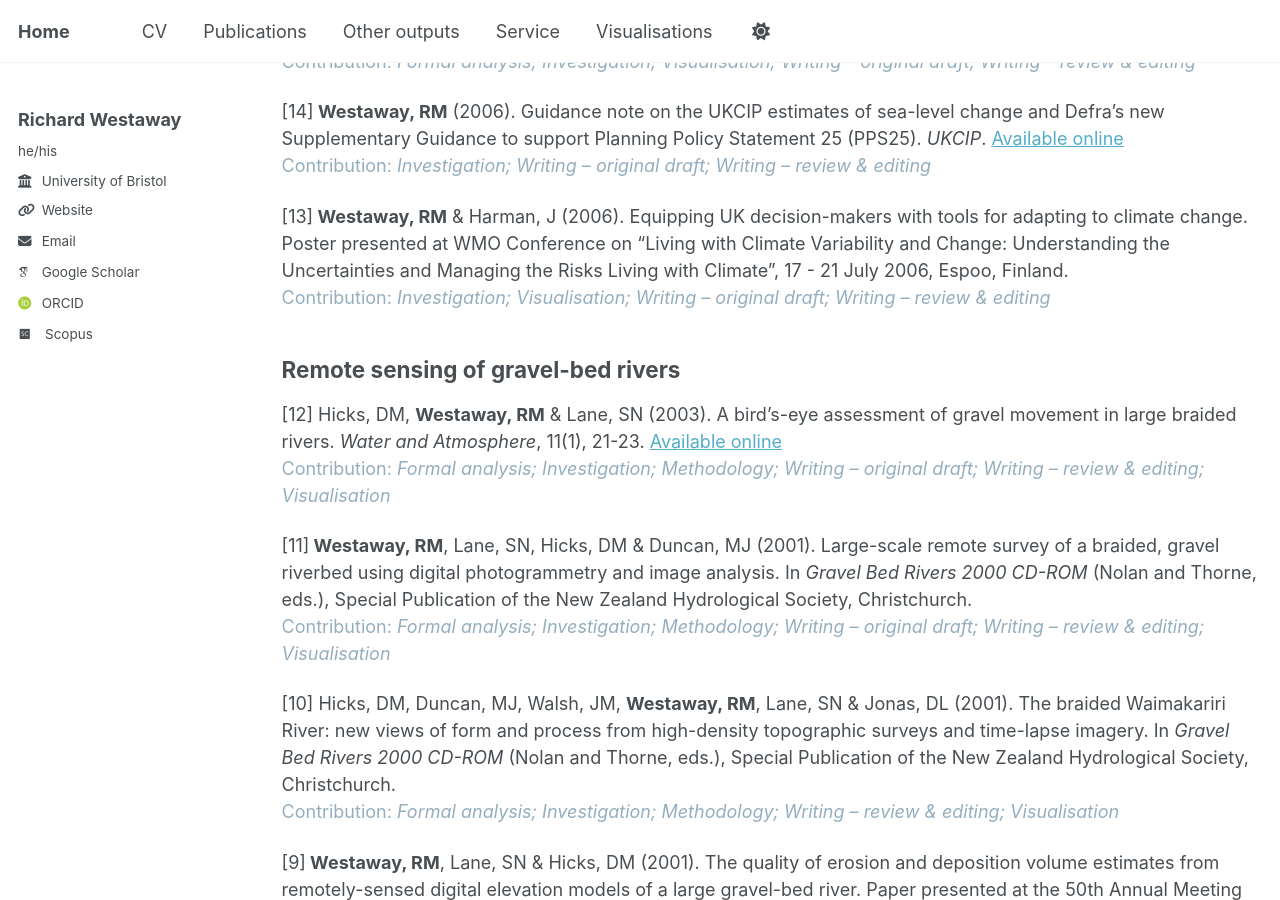
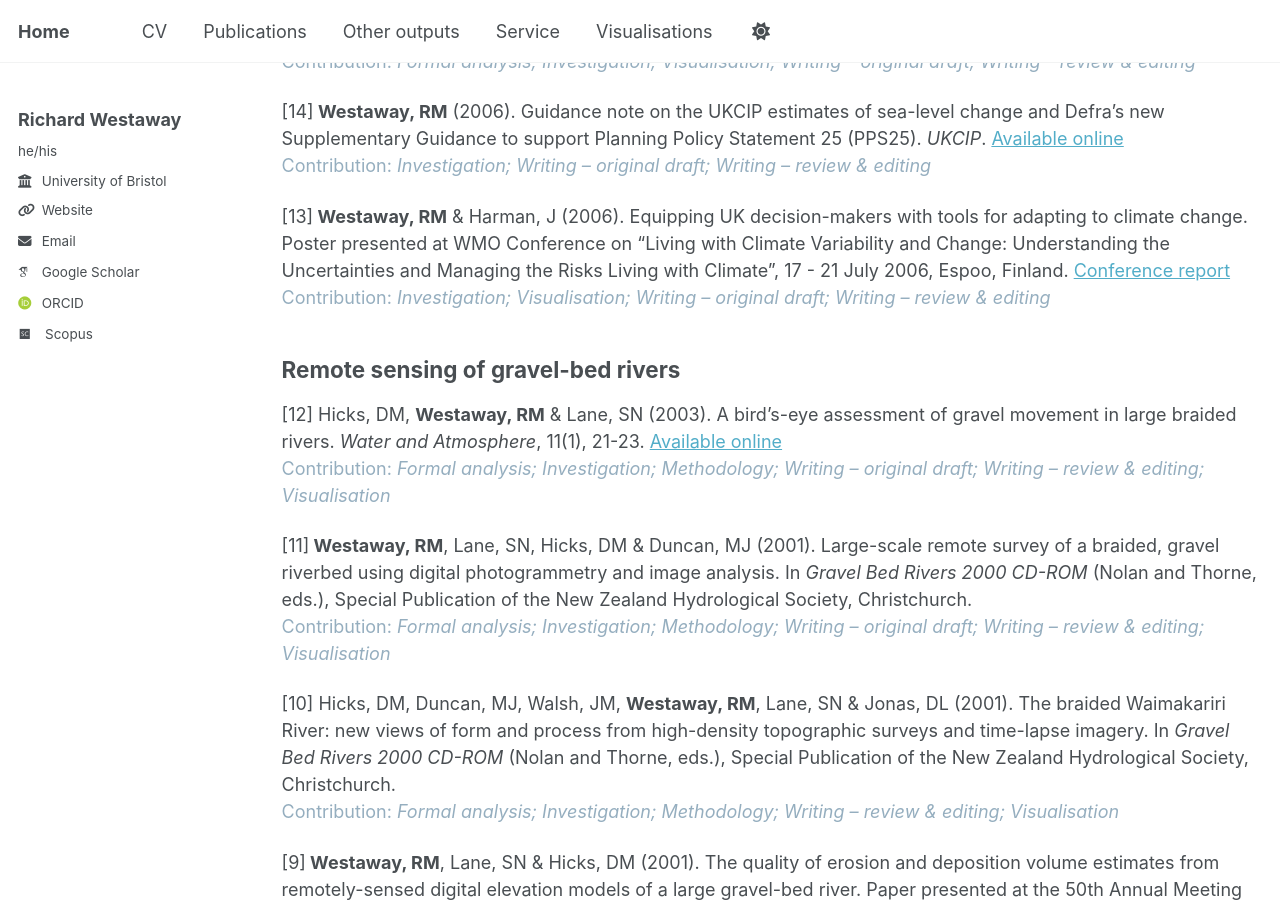
Before and after one commit to richardwestaway/richardwestaway.github.io, a Jekyll site: the page built from _pages/outputs.html, in a window 1280 px wide and 900 px high, scrolled down 3418 px. Built offline with Jekyll 4.4.1, drawn with Linux system fonts in a browser that asks for light colours; some web fonts are replaced; comment, search, counter and statistics services are not loaded.

Commit message:
Update outputs.html

```diff
--- a/_pages/outputs.html
+++ b/_pages/outputs.html
@@ -79,7 +79,7 @@ author_profile: true
 
 <p>[14]<strong> Westaway, RM</strong> (2006). Guidance note on the UKCIP estimates of sea-level change and Defra’s new Supplementary Guidance to support Planning Policy Statement 25 (PPS25). <em>UKCIP</em>. <a href="https://web.archive.org/web/20071028013217/http://www.ukcip.org.uk/scenarios/ukcip02_extras/documents/SLC_guidancenote_Nov06_v2.pdf" target="_blank" rel="noopener">Available online</a><br /><span style="color: #95aebf;">Contribution: <em>Investigation; Writing – original draft; Writing – review &amp; editing</em></span></p>
 
-<p>[13]<strong> Westaway, RM</strong> &amp; Harman, J (2006). Equipping UK decision-makers with tools for adapting to climate change. Poster presented at WMO Conference on “Living with Climate Variability and Change: Understanding the Uncertainties and Managing the Risks Living with Climate”, 17 - 21 July 2006, Espoo, Finland.<br /><span style="color: #95aebf;">Contribution: <em>Investigation; Visualisation; </em><em>Writing – original draft; Writing – review &amp; editing</em></span></p>
+<p>[13]<strong> Westaway, RM</strong> &amp; Harman, J (2006). Equipping UK decision-makers with tools for adapting to climate change. Poster presented at WMO Conference on “Living with Climate Variability and Change: Understanding the Uncertainties and Managing the Risks Living with Climate”, 17 - 21 July 2006, Espoo, Finland. <a href="https://library.wmo.int/records/item/58506-report-of-wmo-conference-on-living-with-climate-variability-and-change?offset=1" target="_blank" rel="noopener">Conference report</a><br /><span style="color: #95aebf;">Contribution: <em>Investigation; Visualisation; </em><em>Writing – original draft; Writing – review &amp; editing</em></span></p>
 
 <h2>Remote sensing of gravel-bed rivers</h2>
 
```
